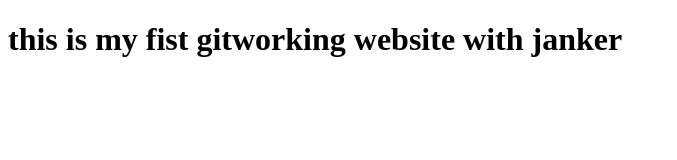
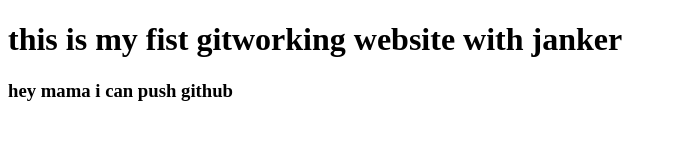
Before and after one commit to ShakiLhossain900/my-first-website, a plain HTML site: page index.html in a window 1280 px wide. Shown: the whole page, without its empty margins (0-677 px from the left). Drawn offline with Linux system fonts and the light colour scheme.

Commit message:
learned github

```diff
--- a/index.html
+++ b/index.html
@@ -8,5 +8,6 @@
 </head>
 <body>
     <h1>this is my fist gitworking website with janker</h1>
+    <h3>hey mama i can push github </h3>
 </body>
 </html>
```
Also changed, not shown: Capture.PNG (added).
